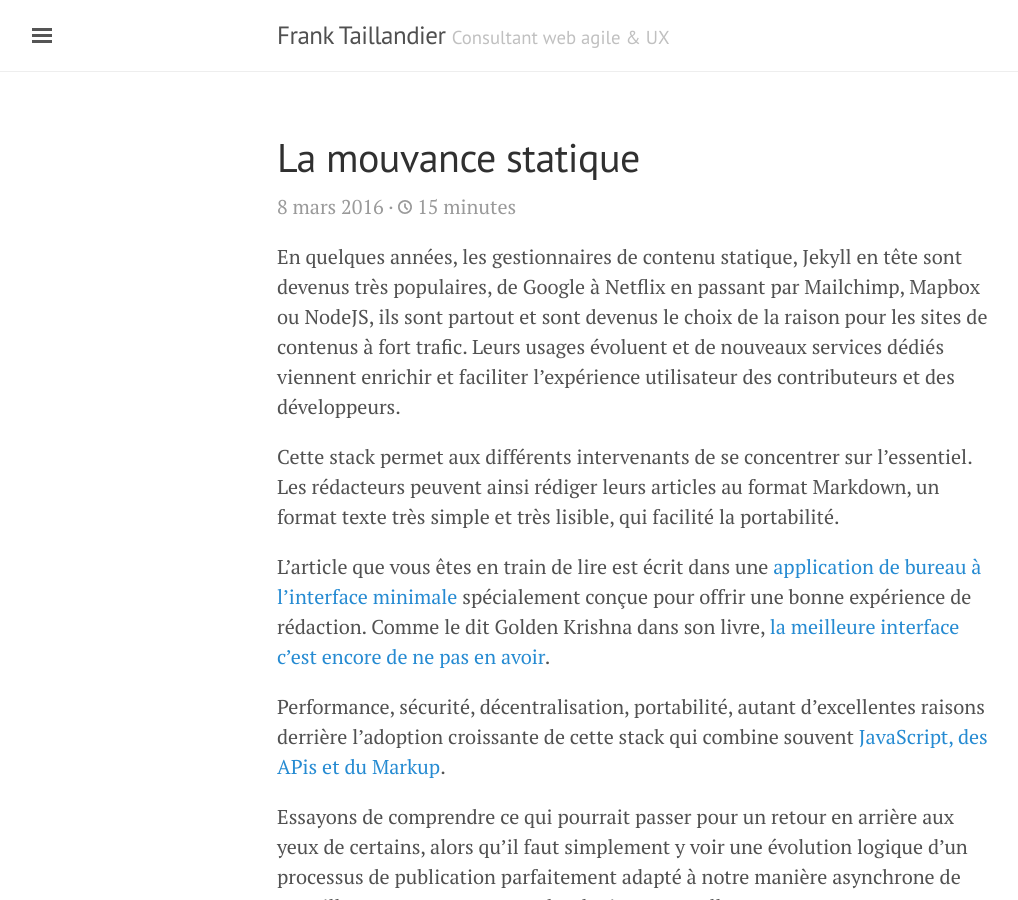
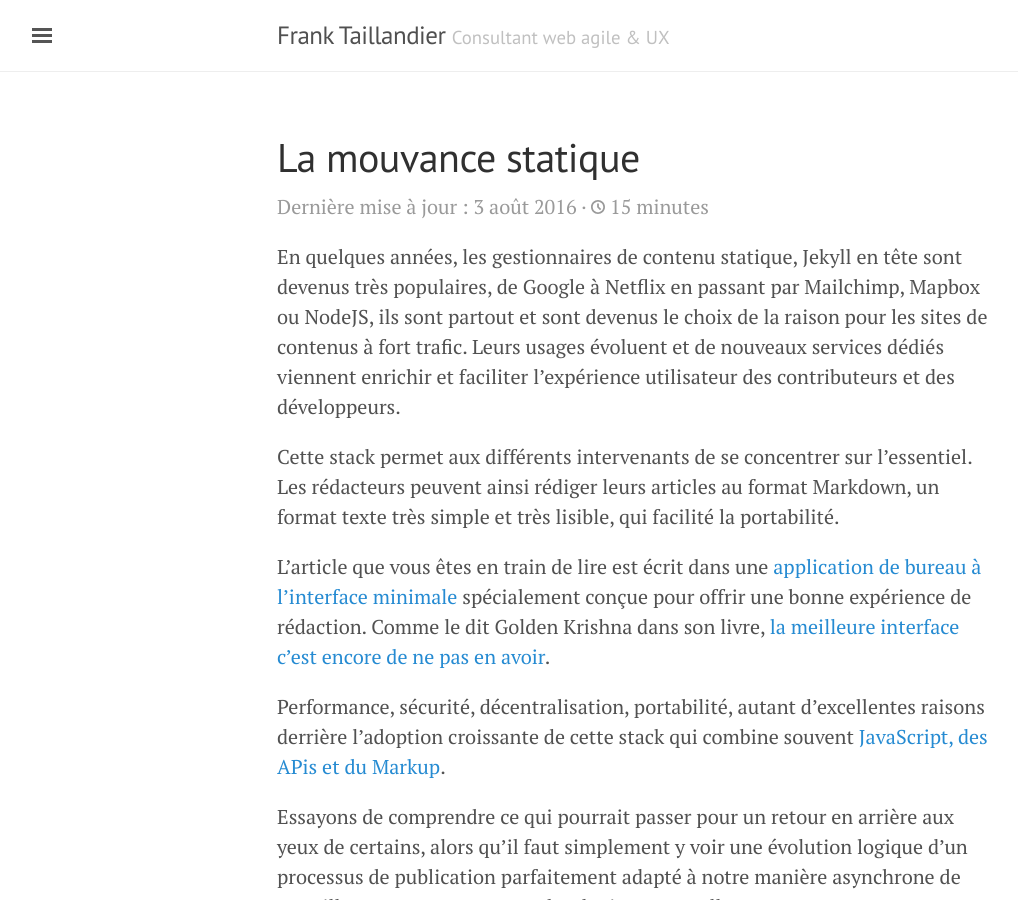
Before and after one commit to DirtyF/frank.taillandier.me, a Jekyll site: the page built from _posts/2016-03-08-les-gestionnaires-de-contenu-statique.md, in a window 1280 px wide and 900 px high. Shown: the whole window, without its empty margins (3-1021 px from the left). Built offline with Jekyll 4.4.1, drawn with Linux system fonts in a browser that asks for light colours; comment, search, counter and statistics services are not loaded.

Commit message:
Affichage de la date de mise à jour du billet

```diff
--- a/_layouts/post.html
+++ b/_layouts/post.html
@@ -4,7 +4,14 @@ layout: default
 
 <div class="post">
   <h1 class="post-title">{{ page.title }}</h1>
-  <span class="post-date">{% include fr_date.html date=page.date %}</span> {% include read_time.html %}
+  <span class="post-date">
+    {% if page.last-modified %}
+      Dernière mise à jour : {% include fr_date.html date=page.last-modified %}
+    {% else %}
+      {% include fr_date.html date=page.date %}
+    {% endif %}
+  </span>
+  {% include read_time.html %}
 
   {{ content }}
 
```
